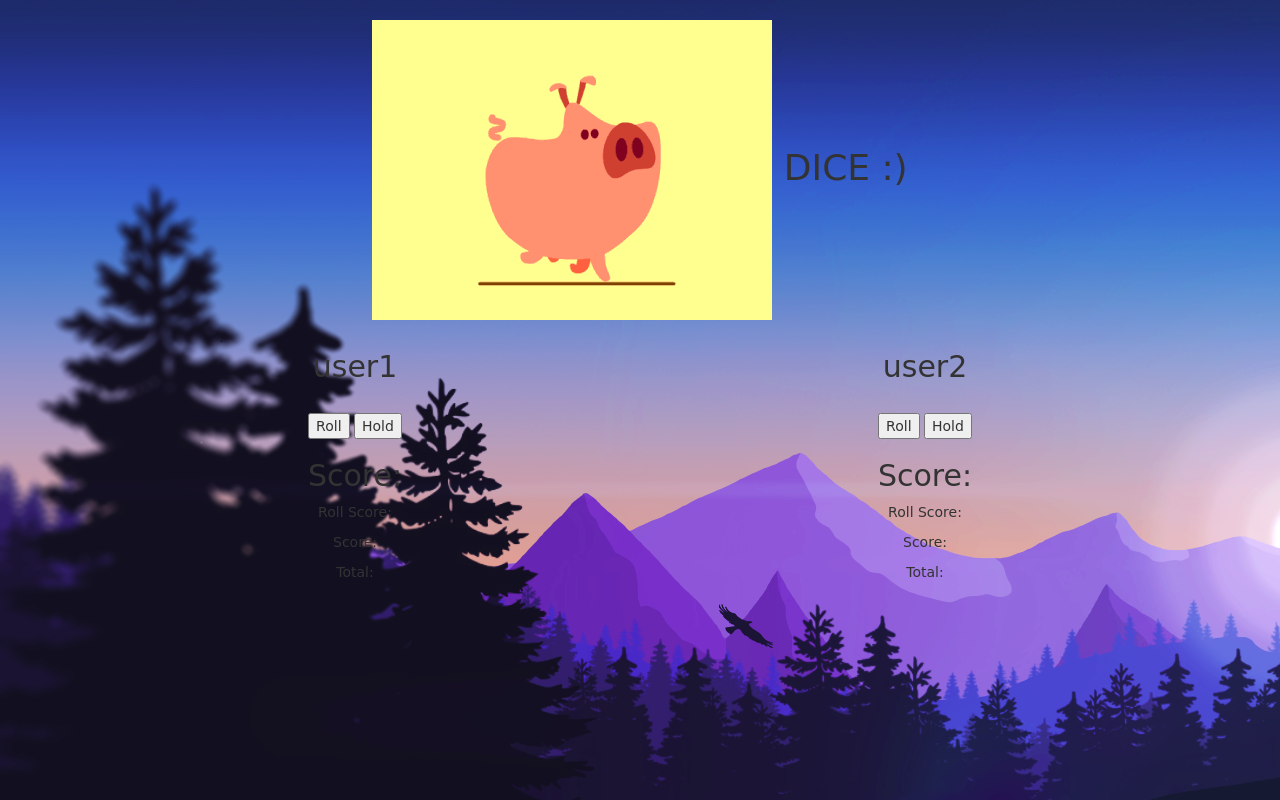
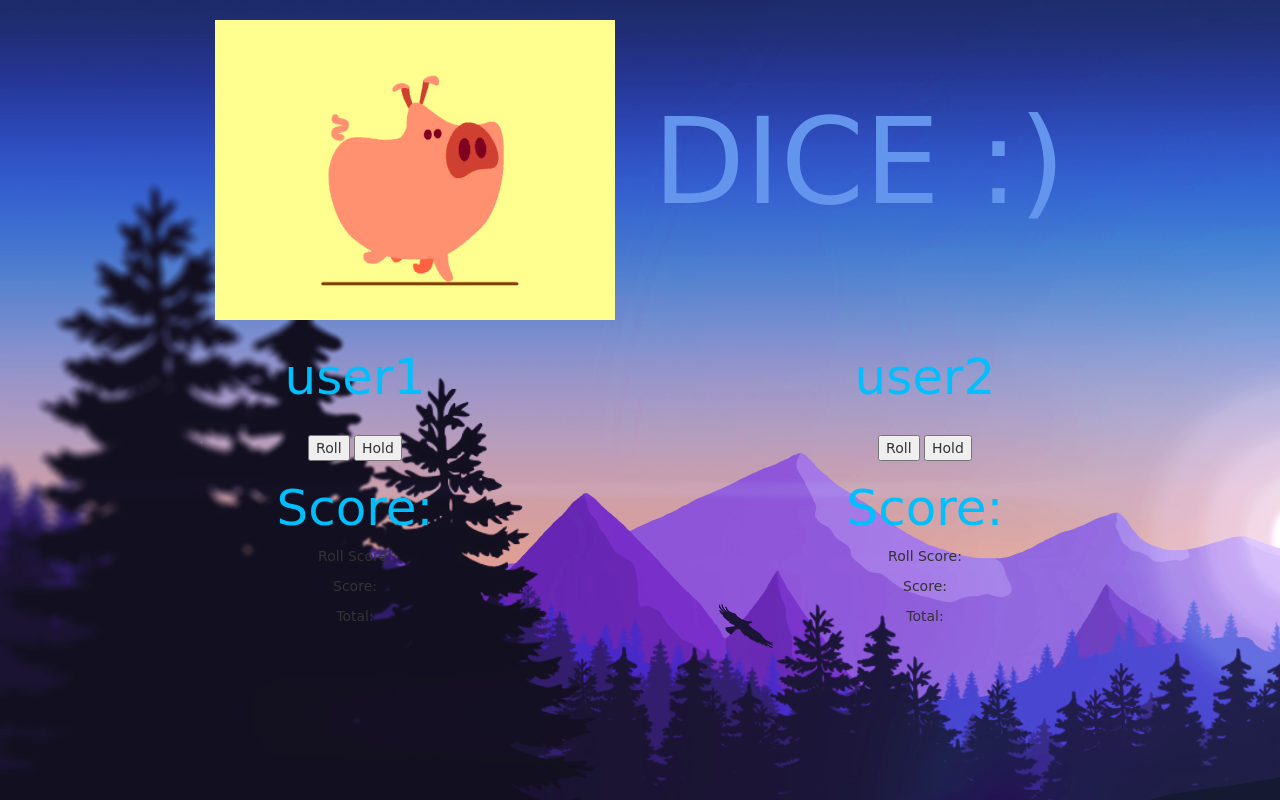
Before and after one commit to Roygicheru/pig-dice, a plain HTML site: page index.html in a window 1280 px wide. Drawn offline with nearby package versions, Linux system fonts and the light colour scheme; a web font is replaced by a local one.

Commit message:
add color to headings in css

```diff
--- a/css/styles.css
+++ b/css/styles.css
@@ -3,3 +3,13 @@ body {
   background-image:url("../img/screenshot.jpg");
   font-family: 'Coiny', cursive;
 }
+
+h1 {
+  font-size: 120px;
+  color: #6495ED;
+}
+
+h2 {
+  font-size: 50px;
+  color: #00BFFF;
+}
```
